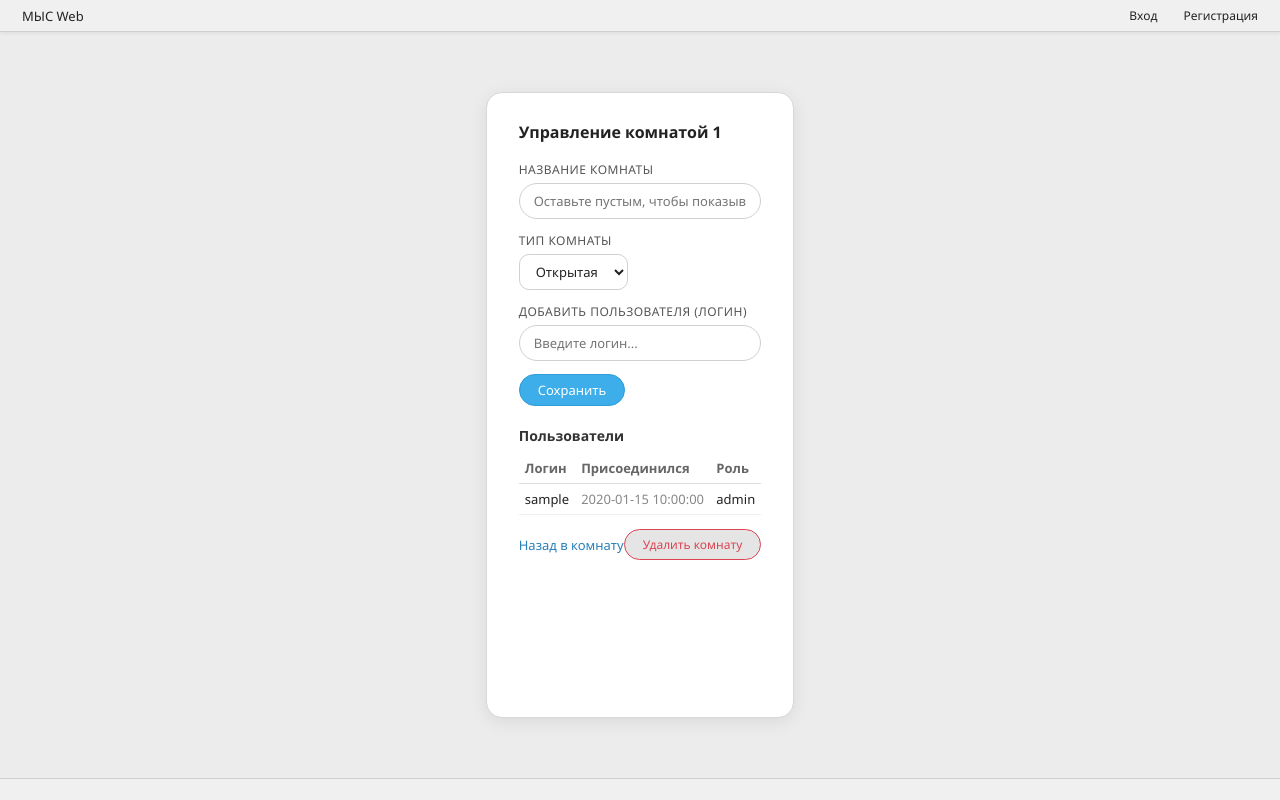
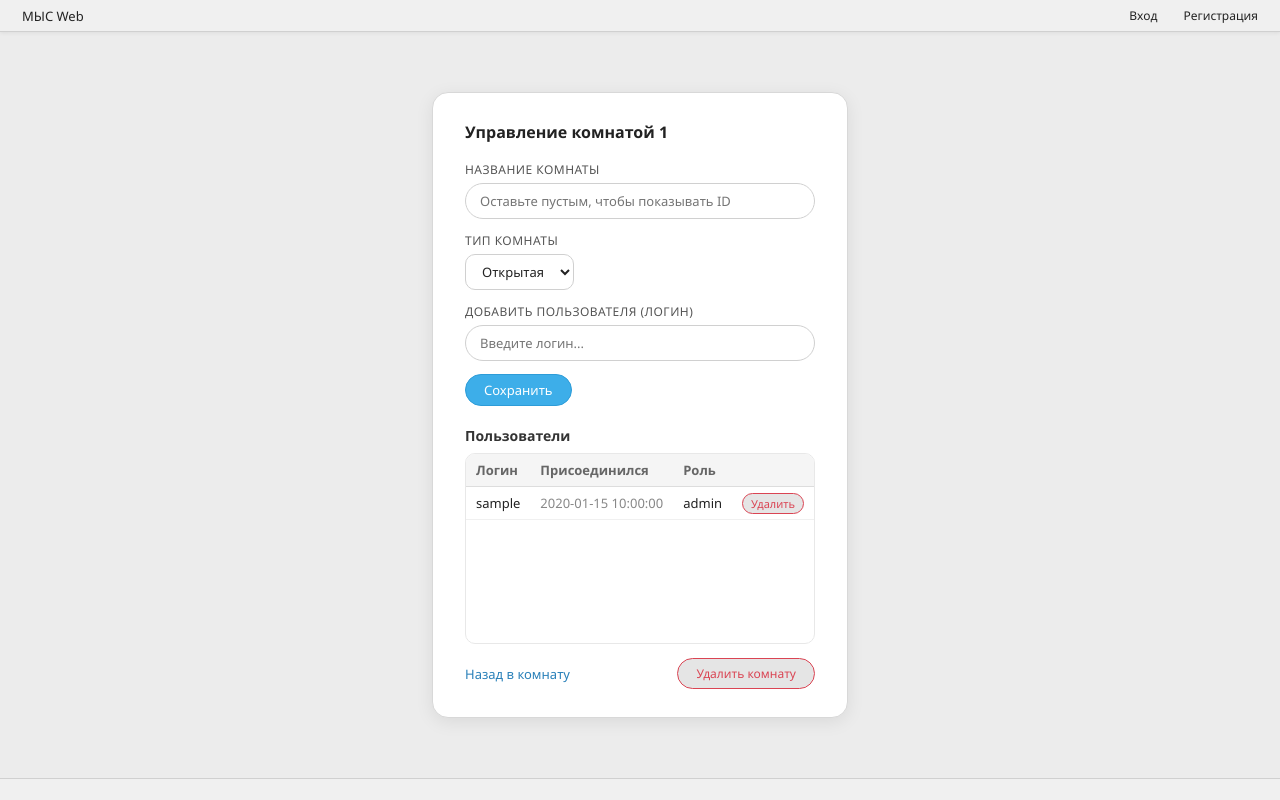
Before and after one commit to terrentii/vsc_web, a Flask app: template templates/manage.html in a window 1280 px wide. Run offline with Flask 3, Linux system fonts and the light colour scheme; the template is opened without the code that fills it: most values are stand-ins (such as "Sample title", 1, 10 or a date in 2020).

Commit message:
Минорные обновления

```diff
--- a/templates/manage.html
+++ b/templates/manage.html
@@ -2,7 +2,7 @@
 {% block title %}Управление — Комната {{ room_id }}{% endblock %}
 
 {% block content %}
-<div class="centered-container" style="max-width: 500px;">
+<div class="centered-container" style="max-width: 500px; max-height: calc(100vh - 60px); overflow-y: auto; display: flex; flex-direction: column;">
     <h2>Управление комнатой {{ room_id }}</h2>
 
     <form method="post" style="margin-bottom: 20px;">
@@ -24,21 +24,36 @@
         <button class="btn btn-primary" type="submit">Сохранить</button>
     </form>
 
-    <h3 style="font-size: 14px; margin-bottom: 8px; color: #333;">Пользователи</h3>
+    <h3 style="font-size: 14px; margin-bottom: 8px; color: #333; flex-shrink: 0;">Пользователи</h3>
+    <div style="overflow-y: auto; flex: 1; min-height: 80px; border: 1px solid #e8e8e8; border-radius: 10px;">
         <table style="width: 100%; border-collapse: collapse; font-size: 13px;">
-        <tr style="border-bottom: 1px solid #ddd; color: #666;">
-            <th style="text-align: left; padding: 6px;">Логин</th>
-            <th style="text-align: left; padding: 6px;">Присоединился</th>
-            <th style="text-align: left; padding: 6px;">Роль</th>
+            <thead>
+                <tr style="background: #f5f5f5; border-bottom: 1px solid #ddd; color: #666; position: sticky; top: 0;">
+                    <th style="text-align: left; padding: 7px 10px;">Логин</th>
+                    <th style="text-align: left; padding: 7px 10px;">Присоединился</th>
+                    <th style="text-align: left; padding: 7px 10px;">Роль</th>
+                    <th style="padding: 7px 10px;"></th>
                 </tr>
+            </thead>
+            <tbody>
                 {% for user in users %}
-        <tr style="border-bottom: 1px solid #eee;">
-            <td style="padding: 6px;">{{ user.login }}</td>
-            <td style="padding: 6px; color: #888;">{{ user.joined_at }}</td>
-            <td style="padding: 6px;">{{ user.role }}</td>
+                <tr style="border-bottom: 1px solid #f0f0f0;">
+                    <td style="padding: 7px 10px;">{{ user.login }}</td>
+                    <td style="padding: 7px 10px; color: #888;">{{ user.joined_at | ts }}</td>
+                    <td style="padding: 7px 10px;">{{ user.role }}</td>
+                    <td style="padding: 4px 10px; text-align: right;">
+                        {% if user.role != 'godfather' %}
+                        <form action="{{ url_for('rooms.kick_user', room_id=room_id) }}" method="post" style="display:inline;">
+                            <input type="hidden" name="login" value="{{ user.login }}">
+                            <button class="btn" type="submit" style="color: #da4453; border-color: #da4453; font-size: 11px; padding: 2px 8px;">Удалить</button>
+                        </form>
+                        {% endif %}
+                    </td>
                 </tr>
                 {% endfor %}
+            </tbody>
         </table>
+    </div>
 
     <div style="display: flex; justify-content: space-between; align-items: center; margin-top: 14px;">
         <a href="{{ url_for('rooms.room', room_id=room_id) }}" style="font-size: 13px;">Назад в комнату</a>
```
Also changed, not shown: rooms.py (+27 -0 lines). Lines whose indentation alone changed are shown as unchanged.
